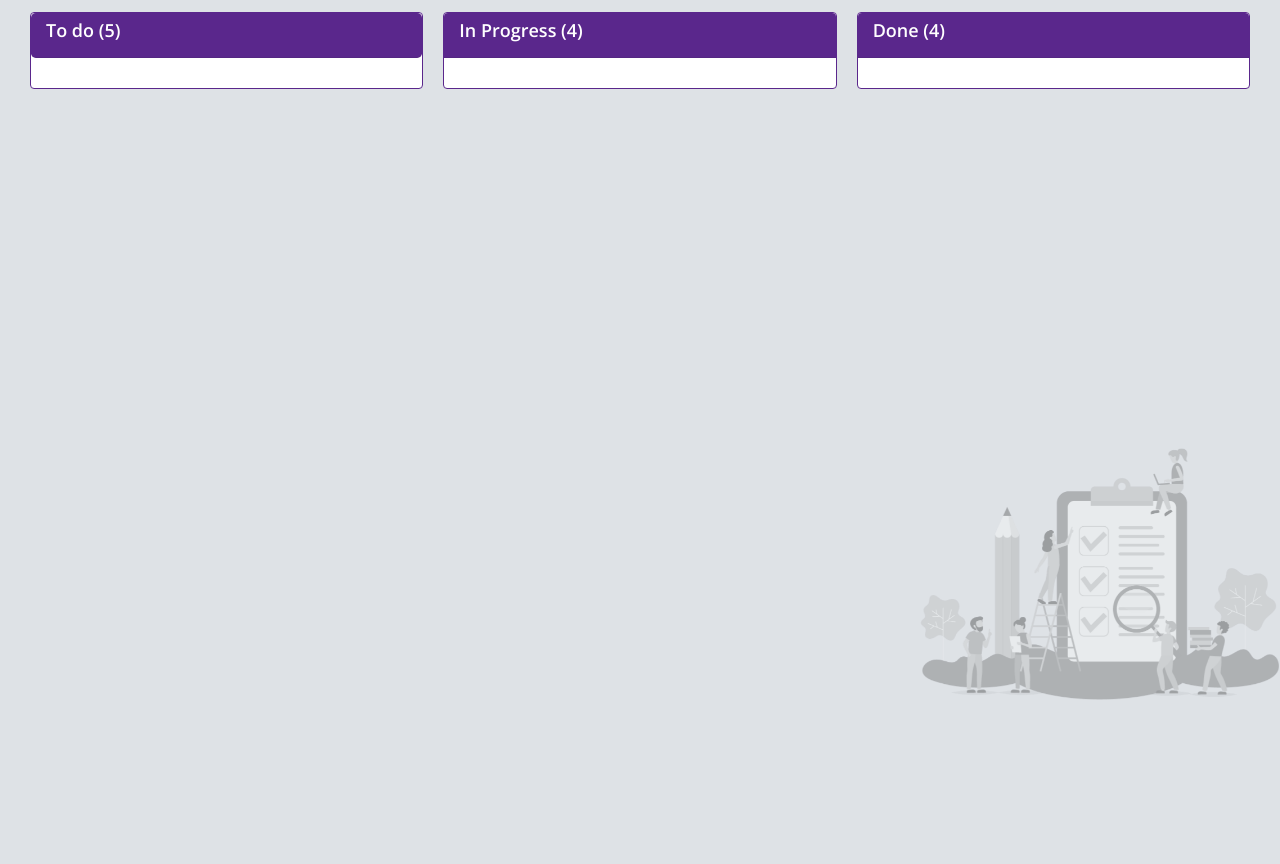
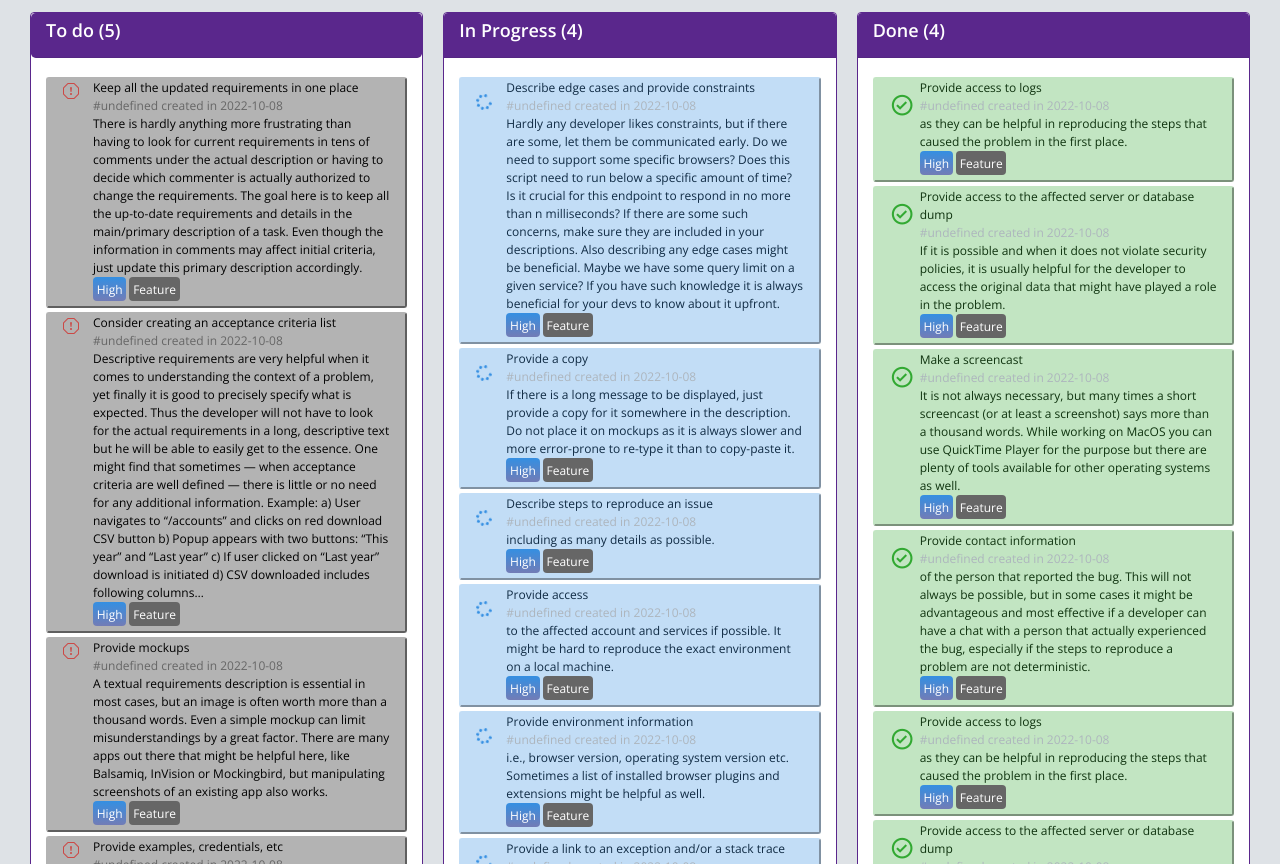
Before and after one commit to kfifel/Scrum-Bord, a plain HTML site: page index.html in a window 1280 px wide. Shown: the part 88-952 px from the top of the page. Before the commit the page ends 800 px from the top, so only its background shows below. Drawn offline with nearby package versions, Linux system fonts and the light colour scheme; a small style sheet from the web is missing.

Commit message:
add data and overview it in the page html

```diff
--- /dev/null
+++ b/assets/data/data.js
@@ -0,0 +1,147 @@
+/*
+    This file contains an array of objects as tasks, to be loaded in the execution.
+*/
+
+var tasks = [
+    {
+        'title'         :   'Keep all the updated requirements in one place',
+        'type'          :   'Feature',
+        'priority'      :   'High',
+        'status'        :   'to do',
+        'date'          :   '2022-10-08',
+        'description'   :   `There is hardly anything more frustrating than having to look for current requirements in tens of comments under the actual description or having to decide which commenter is actually authorized to change the requirements. The goal here is to keep all the up-to-date requirements and details in the main/primary description of a task. Even though the information in comments may affect initial criteria, just update this primary description accordingly.`,
+    },
+    {
+        'title'         :   'Consider creating an acceptance criteria list',
+        'type'          :   'Feature',
+        'priority'      :   'High',
+        'status'        :   'to do',
+        'date'          :   '2022-10-08',
+        'description'   :   `Descriptive requirements are very helpful when it comes to understanding the context of a problem, yet finally it is good to precisely specify what is expected. Thus the developer will not have to look for the actual requirements in a long, descriptive text but he will be able to easily get to the essence. One might find that sometimes — when acceptance criteria are well defined — there is little or no need for any additional information. Example:
+        a) User navigates to “/accounts” and clicks on red download CSV button
+        b) Popup appears with two buttons: “This year” and “Last year”
+        c) If user clicked on “Last year” download is initiated
+        d) CSV downloaded includes following columns…`,
+    },
+    {
+        'title'         :   'Provide mockups',
+        'type'          :   'Feature',
+        'priority'      :   'High',
+        'status'        :   'to do',
+        'date'          :   '2022-10-08',
+        'description'   :   `A textual requirements description is essential in most cases, but an image is often worth more than a thousand words. Even a simple mockup can limit misunderstandings by a great factor. There are many apps out there that might be helpful here, like Balsamiq, InVision or Mockingbird, but manipulating screenshots of an existing app also works.`,
+    },
+    {
+        'title'         :   'Provide examples, credentials, etc',
+        'type'          :   'Feature',
+        'priority'      :   'High',
+        'status'        :   'to do',
+        'date'          :   '2022-10-08',
+        'description'   :   `If the expectation is to process or generate some file — attach an example of such a file. If the goal is to integrate what is being developed with some service, ensure your devs have access to this service and its documentation. This list could go on and on — the bottom line is — if there is something that our developer might make use of, try to foresee it and provide them with (access to) it.`,
+    },
+    {
+        'title'         :   'Annotate',
+        'type'          :   'Feature',
+        'priority'      :   'High',
+        'status'        :   'to do',
+        'date'          :   '2022-10-08',
+        'description'   :   `The mockup provided can sometimes be confusing for developers. Especially if it contains much more content than the scope of the task described. Drop a couple of arrows, outlines and annotations here and there to emphasize what are the important parts of the mockup from the task requirements perspective.`,
+    },
+    {
+        'title'         :   'Use charts and diagrams',
+        'type'          :   'Feature',
+        'priority'      :   'High',
+        'status'        :   'to do',
+        'date'          :   '2022-10-08',
+        'description'   :   `While it is not always necessary, sometimes it might be beneficial to prepare a flowchart, a block diagram or some other kind of concept visualization that will render it easy for the developer to comprehend the task and its scope.`,
+    },
+    {
+        'title'         :   'Spoil your developers with details',
+        'type'          :   'Feature',
+        'priority'      :   'High',
+        'status'        :   'to do',
+        'date'          :   '2022-10-08',
+        'description'   :   `It is always safer to assume less rather than more domain knowledge in the dev team. Therefore following the KISS principle and augmenting each description or acceptance criteria list with contextual/domain knowledge and details that might become relevant is highly recommended.`,
+    },
+    {
+        'title'         :   'Describe edge cases and provide constraints',
+        'type'          :   'Feature',
+        'priority'      :   'High',
+        'status'        :   'in progress',
+        'date'          :   '2022-10-08',
+        'description'   :   `Hardly any developer likes constraints, but if there are some, let them be communicated early. Do we need to support some specific browsers? Does this script need to run below a specific amount of time? Is it crucial for this endpoint to respond in no more than n milliseconds? If there are some such concerns, make sure they are included in your descriptions. Also describing any edge cases might be beneficial. Maybe we have some query limit on a given service? If you have such knowledge it is always beneficial for your devs to know about it upfront.`,
+    },
+    {
+        'title'         :   'Provide a copy',
+        'type'          :   'Feature',
+        'priority'      :   'High',
+        'status'        :   'in progress',
+        'date'          :   '2022-10-08',
+        'description'   :   `If there is a long message to be displayed, just provide a copy for it somewhere in the description. Do not place it on mockups as it is always slower and more error-prone to re-type it than to copy-paste it.`,
+    },
+
+    {
+        'title'         :   'Describe steps to reproduce an issue',
+        'type'          :   'Bug',
+        'priority'      :   'High',
+        'status'        :   'in progress',
+        'date'          :   '2022-10-08',
+        'description'   :   `including as many details as possible.`,
+    },
+    {
+        'title'         :   'Provide access',
+        'type'          :   'Bug',
+        'priority'      :   'High',
+        'status'        :   'in progress',
+        'date'          :   '2022-10-08',
+        'description'   :   `to the affected account and services if possible. It might be hard to reproduce the exact environment on a local machine.`,
+    },
+    {
+        'title'         :   'Provide environment information',
+        'type'          :   'Bug',
+        'priority'      :   'High',
+        'status'        :   'in progress',
+        'date'          :   '2022-10-08',
+        'description'   :   `i.e., browser version, operating system version etc. Sometimes a list of installed browser plugins and extensions might be helpful as well.`,
+    },
+    {
+        'title'         :   'Provide a link to an exception and/or a stack trace',
+        'type'          :   'Bug',
+        'priority'      :   'High',
+        'status'        :   'in progress',
+        'date'          :   '2022-10-08',
+        'description'   :   `as investigating those is usually the first step to take in resolving the problem.`,
+    },
+    {
+        'title'         :   'Provide access to logs',
+        'type'          :   'Bug',
+        'priority'      :   'High',
+        'status'        :   'done',
+        'date'          :   '2022-10-08',
+        'description'   :   `as they can be helpful in reproducing the steps that caused the problem in the first place.`,
+    },
+    {
+        'title'         :   'Provide access to the affected server or database dump',
+        'type'          :   'Bug',
+        'priority'      :   'High',
+        'status'        :   'done',
+        'date'          :   '2022-10-08',
+        'description'   :   `If it is possible and when it does not violate security policies, it is usually helpful for the developer to access the original data that might have played a role in the problem.`,
+    },
+    {
+        'title'         :   'Make a screencast',
+        'type'          :   'Bug',
+        'priority'      :   'High',
+        'status'        :   'done',
+        'date'          :   '2022-10-08',
+        'description'   :   `It is not always necessary, but many times a short screencast (or at least a screenshot) says more than a thousand words. While working on MacOS you can use QuickTime Player for the purpose but there are plenty of tools available for other operating systems as well.`,
+    },
+    {
+        'title'         :   'Provide contact information',
+        'type'          :   'Bug',
+        'priority'      :   'High',
+        'status'        :   'done',
+        'date'          :   '2022-10-08',
+        'description'   :   `of the person that reported the bug. This will not always be possible, but in some cases it might be advantageous and most effective if a developer can have a chat with a person that actually experienced the bug, especially if the steps to reproduce a problem are not deterministic.`,
+    },
+];
--- a/assets/js/main.js
+++ b/assets/js/main.js
@@ -3,6 +3,9 @@
 const userStroys = new Set()
 
 function onLoad(){
+    for(let d of tasks){
+        userStroys.add(d)
+    }
     updateDataInHtml()
 }
 function save(){
--- a/index.html
+++ b/index.html
@@ -163,6 +163,7 @@
 
 
 	<!-- ================== BEGIN core-js ================== -->
+	<script src="assets/data/data.js"></script>
 	<script src="assets/js/main.js"></script>
 	<script src="assets/js/vendor.min.js"></script>
 	<script src="assets/js/app.min.js"></script>
```
